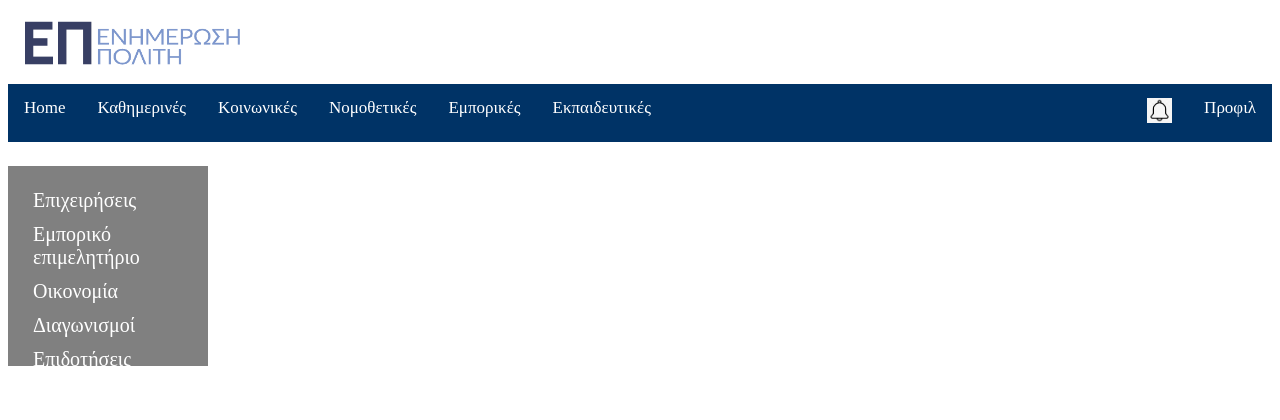
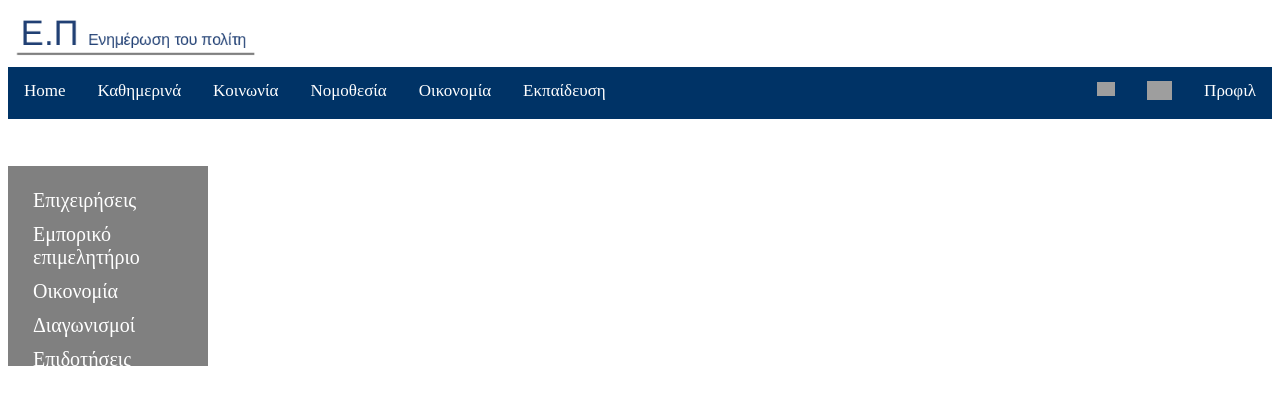
Before and after one commit to Gregorysmel/EnimerosiPoliti, a PHP site: page /Emporikes.php in a window 1280 px wide. Shown: the top 420 px of the page. Run offline with PHP 8.4, Linux system fonts and the light colour scheme; grey boxes are pictures that could not be loaded.

Commit message:
Update menu.php

```diff
--- a/menu.php
+++ b/menu.php
@@ -3,7 +3,7 @@
 <link rel = "stylesheet" href="css/css1.css">
 <div style="text-align:left">
     <a href="Home.php">
-	<img src="Images/logo2.png" width="20%" height="15%" >
+	<img src="Images/logo.png" width="20%" height="15%" >
     </a>
 </div>
 <body>
@@ -11,14 +11,15 @@
 <div class = "menu">
   <a  href="Home.php">Home</a>
   <div class="dropdown">
-    <a  href="">Καθημερινές</a>
-    <a  href="">Κοινωνικές</a>
-    <a  href="">Νομοθετικές</a>
-    <a  href="">Εμπορικές</a>
-    <a  href="">Εκπαιδευτικές</a>
+    <a  href="Kathimerina.php">Καθημερινά</a>
+    <a  href="Koinonia.php">Κοινωνία</a>
+    <a  href="Nomothetikes.php">Νομοθεσία</a>
+    <a  href="Oikonomia.php">Οικονομία</a>
+    <a  href="Ekpaideusi.php">Εκπαίδευση</a>
   </div>
   <div class="menu-right">
-     <a href=""> <img src="Images/bell.png" width = 25px></a>
+     <a href=""> <img src="Images/bookmark2.png" width = 18px></a>
+     <a href=""> <img src="Images/bell3.png" width = 25px></a>
      <a href="">Προφιλ</a>
    </div>
 </div>
```
